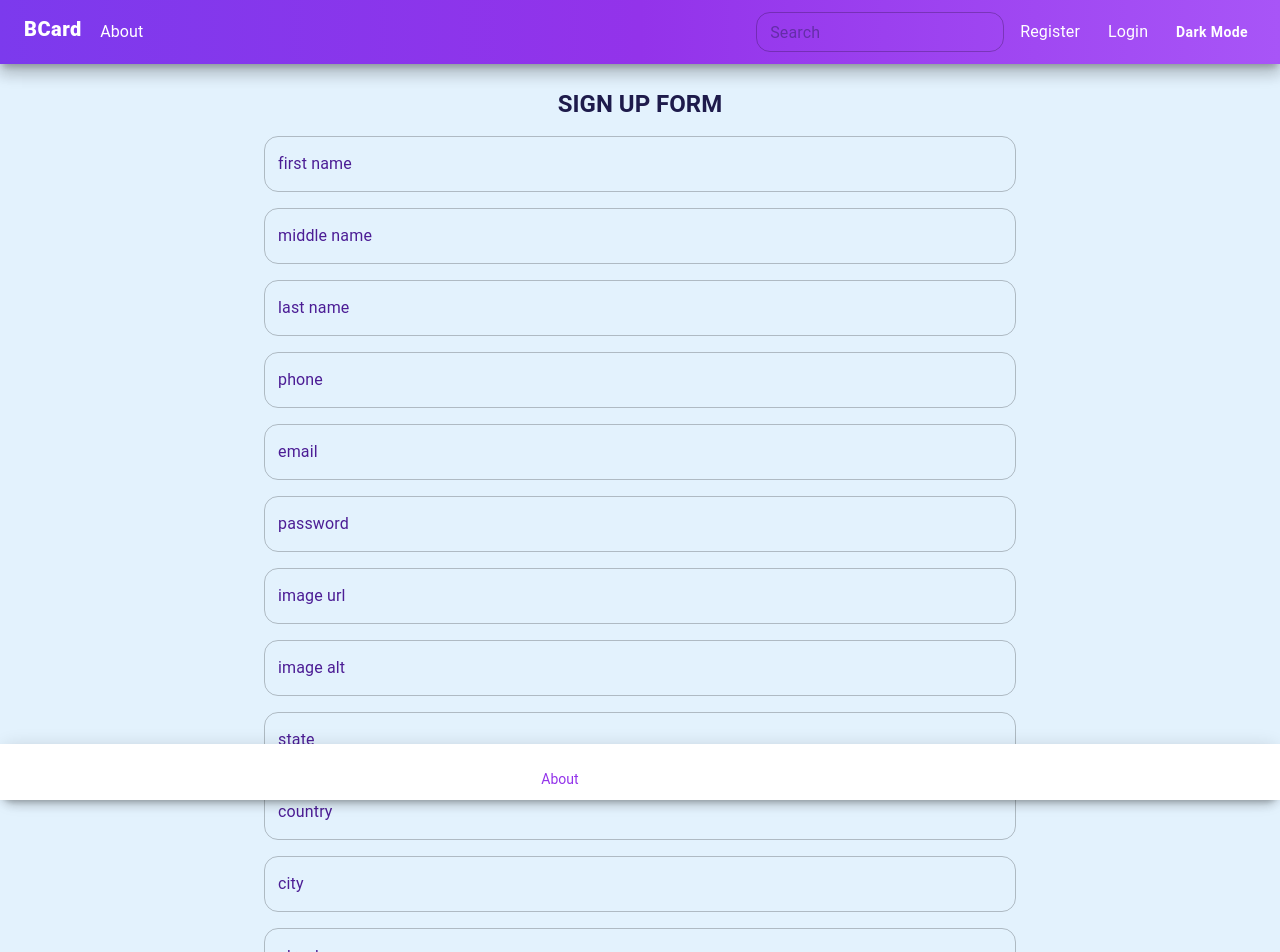
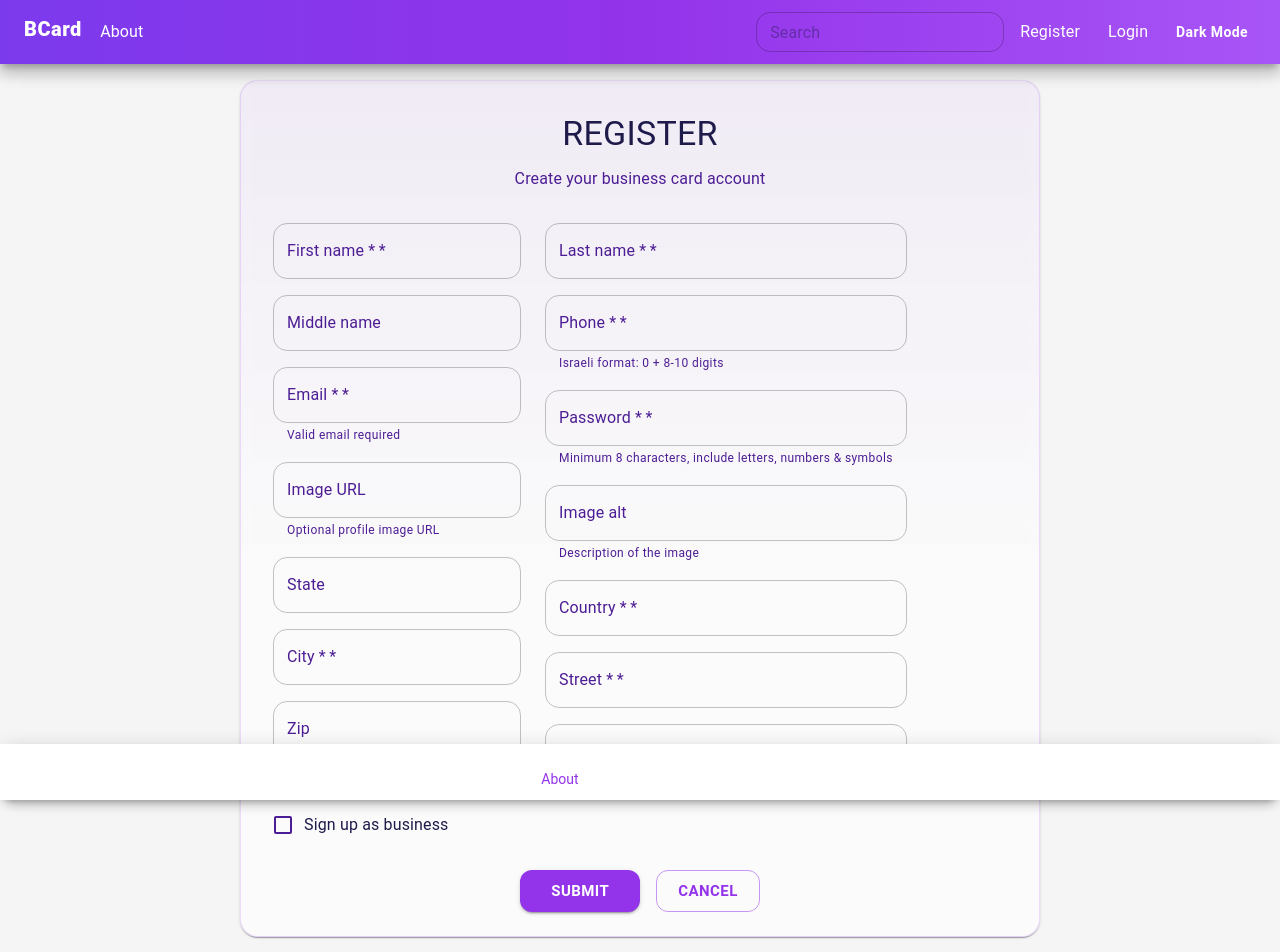
Before and after one commit to EveKeren/cards-project, a React (Vite) app: page /register in a window 1280 px wide. Shown: the top 952 px of the page. Built offline with nearby package versions, Linux system fonts and the light colour scheme; no server answers; some icons are missing.

Commit message:
fixed register

```diff
--- a/src/users/components/RegisterForm.jsx
+++ b/src/users/components/RegisterForm.jsx
@@ -1,175 +1,288 @@
-import { TextField } from "@mui/material";
-import { useNavigate } from "react-router-dom";
-import useForm from "../../hooks/useForm";
-import Form from "../../components/Form";
-import signupSchema from "../models/signupSchema";
-import initialSignupForm from "../helpers/initialForms/initialSignupForm";
-import normalizeUser from "../helpers/normalization/normalizeUser";
-import { useSnack } from "../../providers/SnackbarProvider";
-import ROUTES from "../../routes/routesDict";
-import { registerUser } from "./../services/usersApiService";
+import { useState } from "react";
+import {
+  Box,
+  Button,
+  Card,
+  CardContent,
+  Checkbox,
+  FormControlLabel,
+  Grid,
+  TextField,
+  Typography,
+  Alert,
+} from "@mui/material";
 
-export default function RegisterForm() {
-  const snack = useSnack();
-  const navigate = useNavigate();
+export default function TwoColumnRegisterForm() {
+  const [formData, setFormData] = useState({
+    firstName: "",
+    lastName: "",
+    middleName: "",
+    phone: "",
+    email: "",
+    password: "",
+    imageUrl: "",
+    imageAlt: "",
+    state: "",
+    country: "",
+    city: "",
+    street: "",
+    houseNumber: "",
+    zip: "",
+    isBusiness: false,
+  });
 
-  const handleSignup = async (values) => {
-    try {
-      await registerUser(normalizeUser(values));
-      snack("Account created! Please sign in.", "success");
-      navigate(ROUTES.login, { replace: true });
-    } catch (e) {
-      snack(e.message || "Registration failed", "error");
-    }
+  const [errors, setErrors] = useState({});
+  const [loading, setLoading] = useState(false);
+
+  const handleChange = (e) => {
+    const { name, value, type, checked } = e.target;
+    setFormData((prev) => ({
+      ...prev,
+      [name]: type === "checkbox" ? checked : value,
+    }));
   };
 
-  const {
-    formDetails: f,
-    errors,
-    handleChange,
-    handleSubmit,
-  } = useForm(initialSignupForm, signupSchema, handleSignup);
+  const handleSubmit = async (e) => {
+    e.preventDefault();
+    setLoading(true);
 
-  const err = (k) => Boolean(errors[k]);
-  const help = (k) => errors[k] || "";
+    // Add your registration logic here
+    console.log("Registration data:", formData);
+
+    // Simulate API call
+    setTimeout(() => {
+      setLoading(false);
+      alert("Registration successful!");
+    }, 1000);
+  };
 
   return (
-    <Form
-      onSubmit={handleSubmit}
-      onReset={() => {}}
-      title="sign up form"
-      styles={{ maxWidth: 800 }}
+    <Box
+      sx={{
+        minHeight: "100vh",
+        display: "flex",
+        alignItems: "center",
+        justifyContent: "center",
+        bgcolor: "grey.100",
+        p: 2,
+      }}
     >
+      <Card sx={{ width: "100%", maxWidth: 800 }}>
+        <CardContent sx={{ p: 4 }}>
+          {/* Header */}
+          <Box sx={{ textAlign: "center", mb: 4 }}>
+            <Typography variant="h4" component="h1" gutterBottom>
+              REGISTER
+            </Typography>
+            <Typography color="text.secondary">
+              Create your business card account
+            </Typography>
+          </Box>
+
+          <Box component="form" onSubmit={handleSubmit}>
+            <Grid container spacing={3}>
+              {/* Left Column */}
+              <Grid item xs={12} md={6}>
+                <Box sx={{ display: "flex", flexDirection: "column", gap: 2 }}>
                   <TextField
-        name="first"
-        label="first name"
-        value={f.first}
+                    name="firstName"
+                    label="First name *"
+                    value={formData.firstName}
                     onChange={handleChange}
-        error={err("first")}
-        helperText={help("first")}
+                    fullWidth
+                    required
+                    error={!!errors.firstName}
+                    helperText={errors.firstName}
+                  />
+
+                  <TextField
+                    name="middleName"
+                    label="Middle name"
+                    value={formData.middleName}
+                    onChange={handleChange}
                     fullWidth
                   />
+
                   <TextField
-        name="middle"
-        label="middle name"
-        value={f.middle}
+                    name="email"
+                    label="Email *"
+                    type="email"
+                    value={formData.email}
                     onChange={handleChange}
-        error={err("middle")}
-        helperText={help("middle")}
+                    fullWidth
+                    required
+                    error={!!errors.email}
+                    helperText={errors.email || "Valid email required"}
+                  />
+
+                  <TextField
+                    name="imageUrl"
+                    label="Image URL"
+                    value={formData.imageUrl}
+                    onChange={handleChange}
+                    fullWidth
+                    helperText="Optional profile image URL"
+                  />
+
+                  <TextField
+                    name="state"
+                    label="State"
+                    value={formData.state}
+                    onChange={handleChange}
                     fullWidth
                   />
+
                   <TextField
-        name="last"
-        label="last name"
-        value={f.last}
+                    name="city"
+                    label="City *"
+                    value={formData.city}
                     onChange={handleChange}
-        error={err("last")}
-        helperText={help("last")}
+                    fullWidth
+                    required
+                  />
+
+                  <TextField
+                    name="zip"
+                    label="Zip"
+                    value={formData.zip}
+                    onChange={handleChange}
                     fullWidth
                   />
+                </Box>
+              </Grid>
+
+              {/* Right Column */}
+              <Grid item xs={12} md={6}>
+                <Box sx={{ display: "flex", flexDirection: "column", gap: 2 }}>
+                  <TextField
+                    name="lastName"
+                    label="Last name *"
+                    value={formData.lastName}
+                    onChange={handleChange}
+                    fullWidth
+                    required
+                    error={!!errors.lastName}
+                    helperText={errors.lastName}
+                  />
+
                   <TextField
                     name="phone"
-        label="phone"
-        type="tel"
-        value={f.phone}
+                    label="Phone *"
+                    value={formData.phone}
                     onChange={handleChange}
-        error={err("phone")}
-        helperText={help("phone")}
+                    fullWidth
+                    required
+                    helperText="Israeli format: 0 + 8-10 digits"
+                  />
+
+                  <TextField
+                    name="password"
+                    label="Password *"
+                    type="password"
+                    value={formData.password}
+                    onChange={handleChange}
+                    fullWidth
+                    required
+                    helperText="Minimum 8 characters, include letters, numbers & symbols"
+                  />
+
+                  <TextField
+                    name="imageAlt"
+                    label="Image alt"
+                    value={formData.imageAlt}
+                    onChange={handleChange}
+                    fullWidth
+                    helperText="Description of the image"
+                  />
+
+                  <TextField
+                    name="country"
+                    label="Country *"
+                    value={formData.country}
+                    onChange={handleChange}
+                    fullWidth
+                    required
+                  />
+
+                  <TextField
+                    name="street"
+                    label="Street *"
+                    value={formData.street}
+                    onChange={handleChange}
+                    fullWidth
+                    required
+                  />
+
+                  <TextField
+                    name="houseNumber"
+                    label="House number"
+                    value={formData.houseNumber}
+                    onChange={handleChange}
                     fullWidth
                   />
-      <TextField
-        name="email"
-        label="email"
-        type="email"
-        value={f.email}
+                </Box>
+              </Grid>
+            </Grid>
+
+            {/* Business Checkbox */}
+            <Box sx={{ mt: 3, mb: 2 }}>
+              <FormControlLabel
+                control={
+                  <Checkbox
+                    name="isBusiness"
+                    checked={formData.isBusiness}
                     onChange={handleChange}
-        error={err("email")}
-        helperText={help("email")}
-        fullWidth
+                    color="primary"
                   />
-      <TextField
-        name="password"
-        label="password"
-        type="password"
-        value={f.password}
-        onChange={handleChange}
-        error={err("password")}
-        helperText={help("password")}
-        fullWidth
+                }
+                label="Sign up as business"
               />
-      <TextField
-        name="url"
-        label="image url"
-        value={f.url}
-        onChange={handleChange}
-        error={err("url")}
-        helperText={help("url")}
-        fullWidth
-      />
-      <TextField
-        name="alt"
-        label="image alt"
-        value={f.alt}
-        onChange={handleChange}
-        error={err("alt")}
-        helperText={help("alt")}
-        fullWidth
-      />
-      <TextField
-        name="state"
-        label="state"
-        value={f.state}
-        onChange={handleChange}
-        error={err("state")}
-        helperText={help("state")}
-        fullWidth
-      />
-      <TextField
-        name="country"
-        label="country"
-        value={f.country}
-        onChange={handleChange}
-        error={err("country")}
-        helperText={help("country")}
-        fullWidth
-      />
-      <TextField
-        name="city"
-        label="city"
-        value={f.city}
-        onChange={handleChange}
-        error={err("city")}
-        helperText={help("city")}
-        fullWidth
-      />
-      <TextField
-        name="street"
-        label="street"
-        value={f.street}
-        onChange={handleChange}
-        error={err("street")}
-        helperText={help("street")}
-        fullWidth
-      />
-      <TextField
-        name="houseNumber"
-        label="house number"
-        type="number"
-        value={f.houseNumber}
-        onChange={handleChange}
-        error={err("houseNumber")}
-        helperText={help("houseNumber")}
-        fullWidth
-      />
-      <TextField
-        name="zip"
-        label="zip"
-        value={f.zip}
-        onChange={handleChange}
-        error={err("zip")}
-        helperText={help("zip")}
-        fullWidth
-      />
-    </Form>
+            </Box>
+
+            {/* Submit Button */}
+            <Box
+              sx={{ display: "flex", justifyContent: "center", gap: 2, mt: 3 }}
+            >
+              <Button
+                type="submit"
+                variant="contained"
+                size="large"
+                disabled={loading}
+                sx={{ minWidth: 120 }}
+              >
+                {loading ? "SUBMITTING..." : "SUBMIT"}
+              </Button>
+
+              <Button
+                type="button"
+                variant="outlined"
+                size="large"
+                onClick={() =>
+                  setFormData({
+                    firstName: "",
+                    lastName: "",
+                    middleName: "",
+                    phone: "",
+                    email: "",
+                    password: "",
+                    imageUrl: "",
+                    imageAlt: "",
+                    state: "",
+                    country: "",
+                    city: "",
+                    street: "",
+                    houseNumber: "",
+                    zip: "",
+                    isBusiness: false,
+                  })
+                }
+              >
+                CANCEL
+              </Button>
+            </Box>
+          </Box>
+        </CardContent>
+      </Card>
+    </Box>
   );
 }
```
Lines whose indentation alone changed are shown as unchanged.
